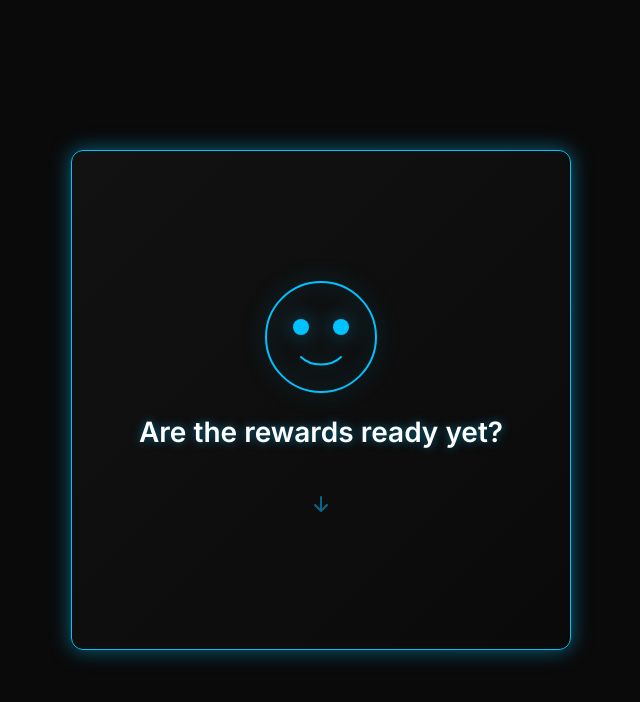
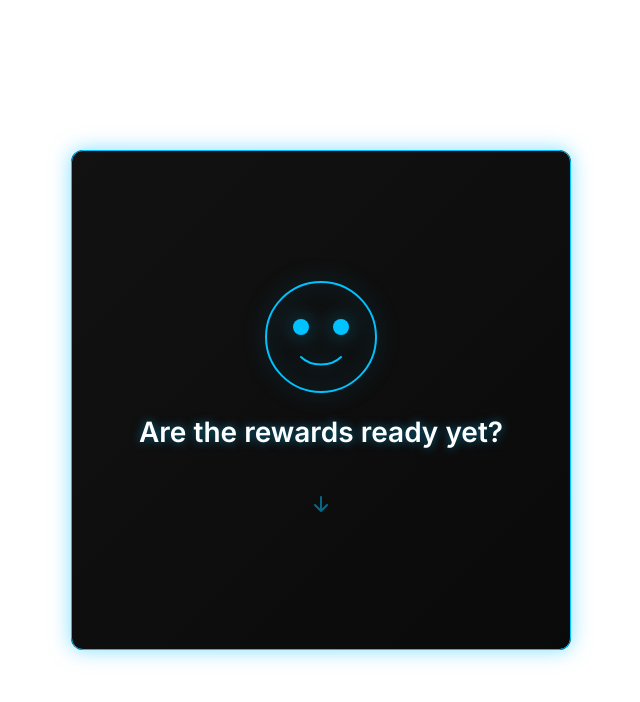
Before and after one commit to ForkIt369/metis-rewards-card, a React (Vite) app: page / in a window 1280 px wide. Shown: the top 702 px of the page, without its empty margins (319-959 px from the left). Built offline with nearby package versions, Linux system fonts and the light colour scheme; no server answers.

Commit message:
Make background transparent and improve layout

```diff
--- a/src/styles/index.css
+++ b/src/styles/index.css
@@ -41,15 +41,21 @@
   font-family: 'Inter', -apple-system, BlinkMacSystemFont, 'Segoe UI', Roboto, Oxygen, Ubuntu, Cantarell, sans-serif;
   -webkit-font-smoothing: antialiased;
   -moz-osx-font-smoothing: grayscale;
-  background-color: var(--metis-darker);
+  background-color: transparent;
   color: var(--metis-white);
   line-height: 1.6;
-}
-
-#root {
+  margin: 0;
+  padding: 0;
   min-height: 100vh;
   display: flex;
   justify-content: center;
   align-items: center;
-  padding: 2rem;
 }
+
+#root {
+  width: 100%;
+  height: 100%;
+  display: flex;
+  justify-content: center;
+  align-items: center;
+}
```
